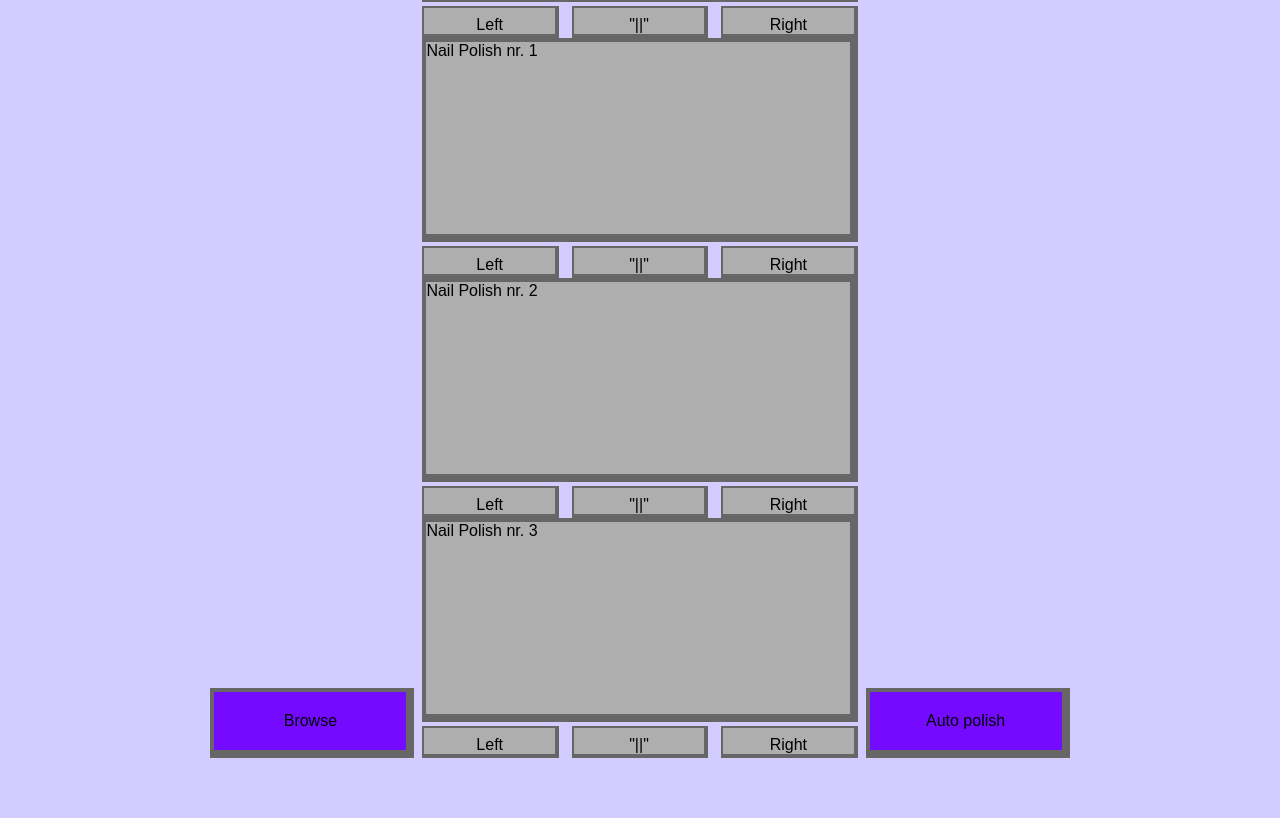
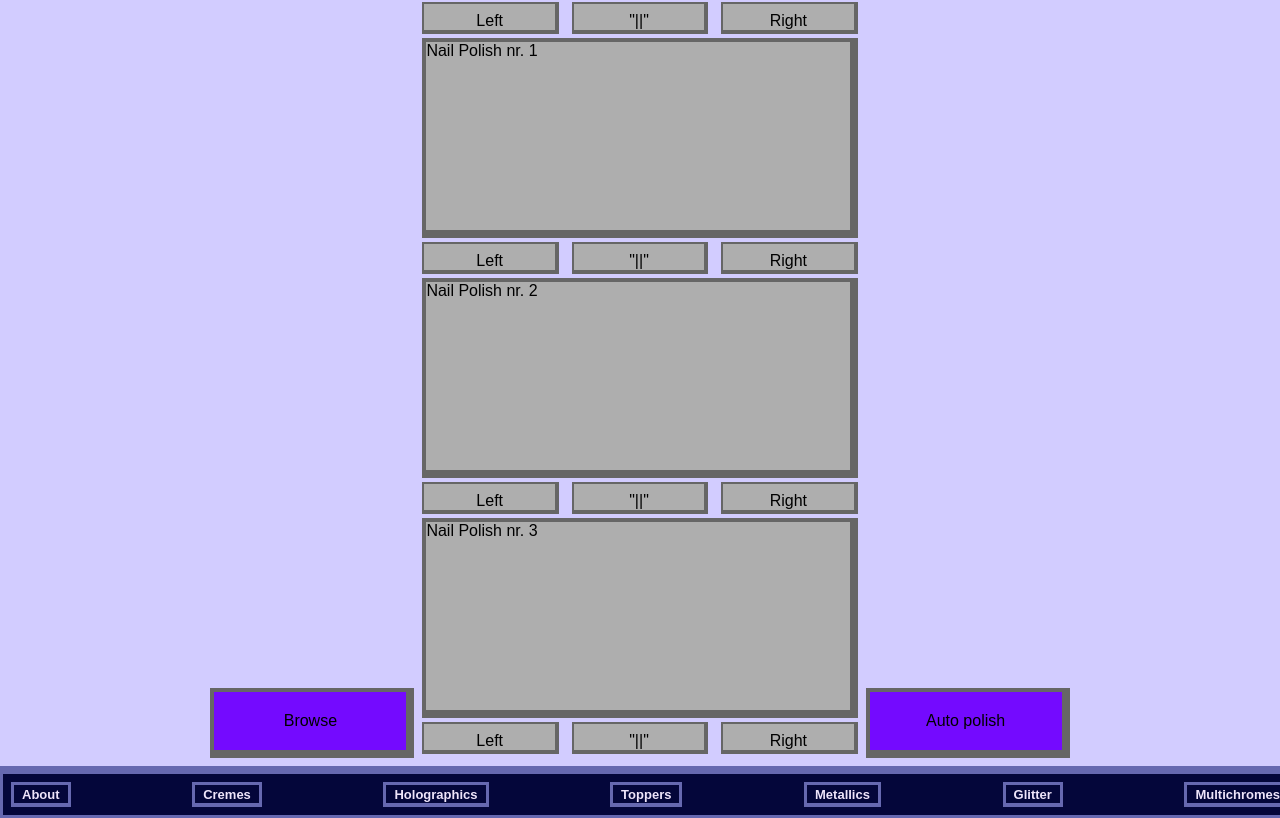
Before and after one commit to Madelelo/polishpicker, a Svelte app in the folder site/: page / in a window 1280 px wide. Shown: the part 254-1072 px from the top of the page. Before the commit the page ends 1012 px from the top, so only its background shows below. Built offline with nearby package versions, Linux system fonts and the light colour scheme; a web font is replaced by a local one.

Commit message:
added footer

```diff
--- a/site/src/App.svelte
+++ b/site/src/App.svelte
@@ -1,4 +1,5 @@
 <script>
+  import Footer from "./components/Footer.svelte";
   import Navbar from "./components/Navbar.svelte";
   import PolishPickerPage from "./components/PolishPickerPage.svelte";
 </script>
@@ -6,4 +7,5 @@
 <main>
   <Navbar season={"Fall"} />
   <PolishPickerPage />
+  <Footer />
 </main>
--- /dev/null
+++ b/site/src/components/Footer.svelte
@@ -0,0 +1,39 @@
+<div class="footer">
+  <div class="container"><h3>About</h3></div>
+  <div class="container"><h3>Cremes</h3></div>
+  <div class="container"><h3>Holographics</h3></div>
+  <div class="container"><h3>Toppers</h3></div>
+  <div class="container"><h3>Metallics</h3></div>
+  <div class="container"><h3>Glitter</h3></div>
+  <div class="container"><h3>Multichromes</h3></div>
+</div>
+
+<style>
+  .footer {
+    display: flex;
+    justify-content: space-between;
+    background: #04063a;
+    width: 100%;
+    padding: 0.5rem;
+
+    border-style: solid;
+    border-top-width: 0.5rem;
+    border-color: #6668b0;
+
+    margin-top: 0.5rem;
+  }
+  .container {
+    border-style: solid;
+    border-bottom-width: 0.25rem;
+    border-color: #6668b0;
+    padding: 0.1rem 0.5rem;
+    widows: 100px;
+    text-align: center;
+  }
+
+  h3 {
+    font-weight: bolder;
+    font-size: small;
+    color: #eee4fa;
+  }
+</style>
--- a/site/src/components/PolishPickerBox.svelte
+++ b/site/src/components/PolishPickerBox.svelte
@@ -24,7 +24,7 @@
     display: flex;
     justify-content: space-between;
     width: 100%;
-    padding: 0.25rem 0 0 0;
+    padding: 0.25rem 0;
   }
   .picker-button {
     text-align: center;
--- a/site/src/components/navbar.svelte
+++ b/site/src/components/navbar.svelte
@@ -24,11 +24,12 @@
   }
   .box {
     margin: auto;
+    text-align: center;
     border-style: solid;
     border-bottom-width: 0.25rem;
     border-color: #6668b0;
     padding: 0.1rem 0.5rem;
-    width: 20%;
+    width: 50%;
   }
 
   h2 {
```
